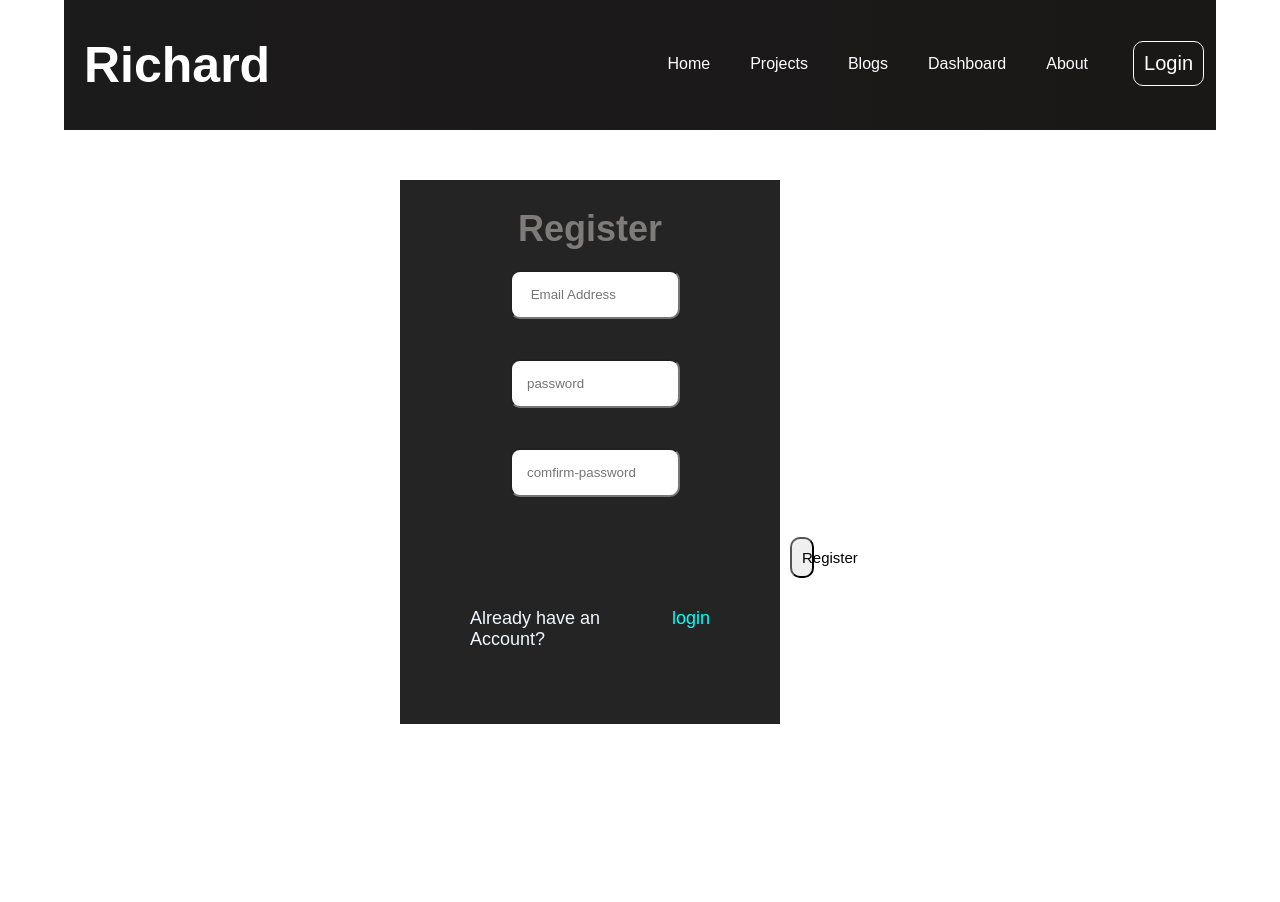
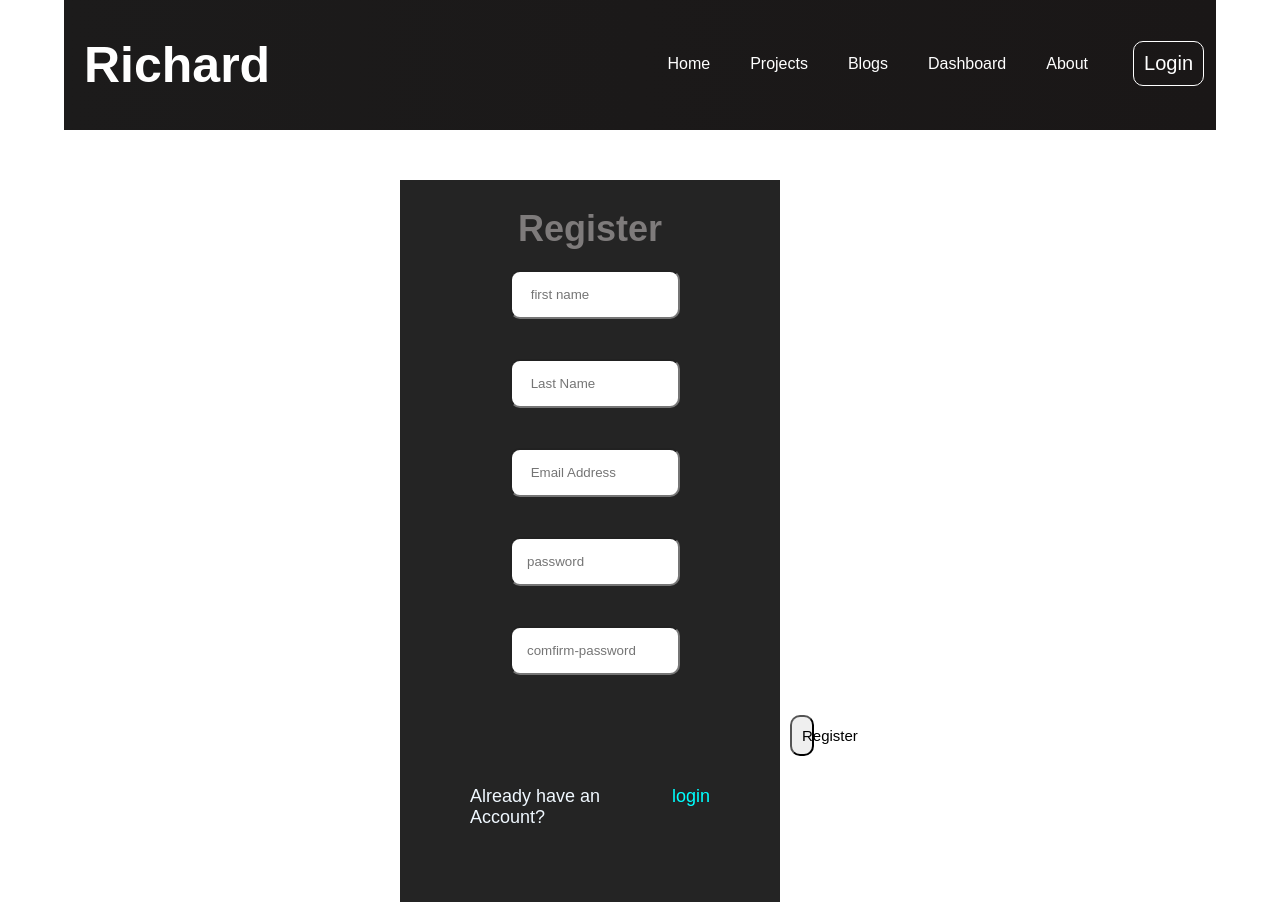
Before and after one commit to Code-250/My-Brand, a React (Create React App) app in the folder my-app/: page /signup in a window 1280 px wide. Before the commit the page ends 800 px from the top, so only its background shows below. Built offline with nearby package versions, Linux system fonts and the light colour scheme.

Commit message:
made login button i navbar look better

```diff
--- a/my-app/src/UI/components/Login.js
+++ b/my-app/src/UI/components/Login.js
@@ -8,6 +8,8 @@ import ValidateInfo from './ValidateInfo';
 
 
 const Login = () => {
+
+
     const { handleChange, values,handleSubmit,errors} =useLogin(ValidateInfo);
 
         return (
@@ -56,6 +58,7 @@ const Login = () => {
                 </form>
             </div>
         )
+
 }
 
 export default Login
--- a/my-app/src/UI/components/NavBar.js
+++ b/my-app/src/UI/components/NavBar.js
@@ -1,5 +1,5 @@
 import React, {useState, useEffect} from 'react'
-import {NavLink, withRouter} from 'react-router-dom';
+import {NavLink, Link, withRouter} from 'react-router-dom';
 import {Button} from "./Button";
 import '../../App.css';
 
@@ -7,15 +7,6 @@ import '../../App.css';
 
 
 function NavBar ({history}){
-    const isAuth =!!localStorage.getItem("token");
-    const loginUser =()=>{
-        localStorage.setItem("token", "some-login-token");
-        history.push("/Login");
-    };
-    const logoutUser =()=>{
-        localStorage.removeItem("token");
-        history.push("/");
-    }
 
     const  [isOpen, setOpen] = useState(false);
       const [click, setClick] = useState(false);
@@ -110,18 +101,11 @@ function NavBar ({history}){
                                     <p className='change'>About</p>
                                 </NavLink>
                             </li>
-                            <Button buttonStyle='btn--outline' className='btn'>
-
-                                 { !isAuth? (<label
-                                       onClick={loginUser}>Login</label>)
-
-                                   :(<label
-                                    onClick={logoutUser}>Logout</label>
-
-                                   )}
-
-
-                            </Button>
+                            <Link to={"/login"}>
+                                <Button buttonStyle='btn--outline' className='btn'>
+                                        Login
+                                </Button>
+                             </Link>
                         </ul>
                     </div>
 
--- a/my-app/src/UI/components/RegisterForm.js
+++ b/my-app/src/UI/components/RegisterForm.js
@@ -10,6 +10,31 @@ const Signup= ()=>{
         <div className="form-content-right register">
             <form className='form' onSubmit={handleSubmit}>
                 <h1 className="login-header">Register</h1>
+
+                <div className="form-inputs">
+                <input
+                        id='firstName'
+                        type='text'
+                        name='firstName'
+                        className='form-input'
+                        placeholder=' first name'
+                        value={values.firstName}
+                        onChange={handleChange}
+                        />
+                        {errors.firstName && <p>{errors.firstName}</p>}
+                </div>
+                <div className="form-inputs">
+                <input
+                        id='LastName'
+                        type='text'
+                        name='lastName'
+                        className='form-input'
+                        placeholder=' Last Name'
+                        value={values.lastName}
+                        onChange={handleChange}
+                        />
+                        {errors.lastName && <p>{errors.lastName}</p>}
+                </div>
 
                 <div className="form-inputs">
                 <input
--- a/my-app/src/UI/components/UseLogin.js
+++ b/my-app/src/UI/components/UseLogin.js
@@ -2,7 +2,8 @@ import {useState} from 'react';
 
 const useLogin = (ValidateInfo) => {
     const [values, setValues] = useState({
-        username:'',
+        firstName:'',
+        lastName:"",
         email:"",
         password:'',
         ComfirmPassword:""
--- a/my-app/src/UI/components/ValidateInfo.js
+++ b/my-app/src/UI/components/ValidateInfo.js
@@ -1,8 +1,11 @@
 export default function ValidateInfo  (values)  {
     let errors ={};
 
-    if(!values.username.trim()){
-        errors.username ='username Required'
+    if(!values.firstName.trim()){
+        errors.firstName ='first Name Required'
+    }
+    if(!values.lastName.trim()){
+        errors.lastName = "last Name Required"
     }
     if(!values.email){
         errors.email ="email Address invalid"
```
Also changed, not shown: 1 other file (tests, documents, lock files or other folders). Lines whose indentation alone changed are shown as unchanged.
